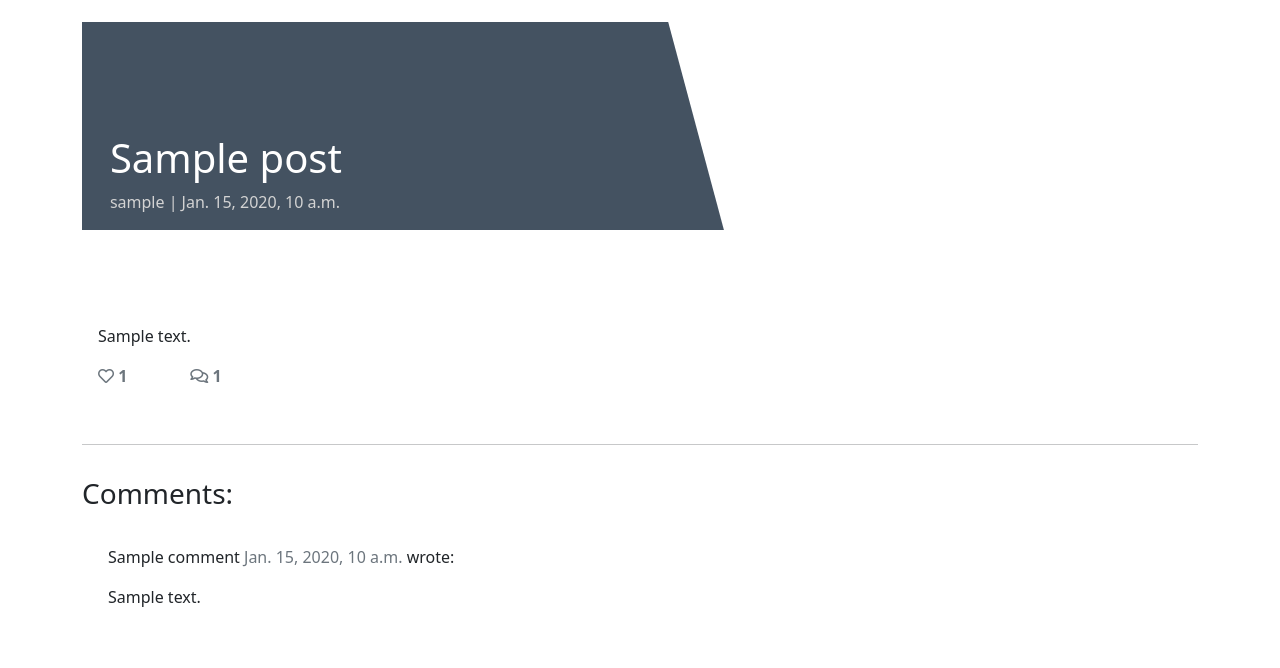
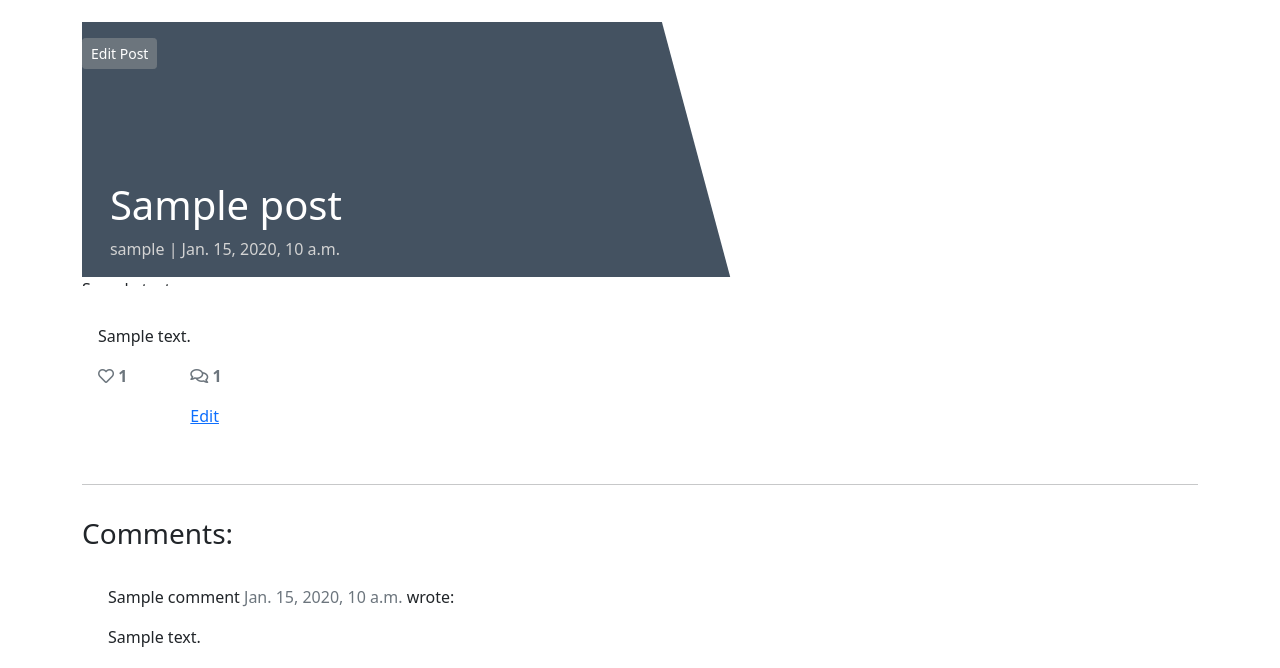
Before and after one commit to oconnorian3/recipesforu, a Django app: a page that uses templates/post_detail.html in a window 1280 px wide. Shown: the part 314-982 px from the top of the page. Run offline with Django 3.2, Linux system fonts and the light colour scheme; a user stored in the database is signed in; tables that the repository leaves empty hold one stand-in row (values such as "Sample post").

Commit message:
Some code for edit function added to URLs and views file

```diff
--- a/blog/urls.py
+++ b/blog/urls.py
@@ -1,9 +1,11 @@
 from . import views
 from .views import create_post
+from .views import edit_post
 from django.urls import path
 
 urlpatterns = [
     path("", views.PostList.as_view(), name="home"),
     path('create/', views.create_post, name='create_post'),
+    path('edit/<slug:slug>/', views.edit_post, name='edit_post'),
     path('<slug:slug>/', views.PostDetail.as_view(), name='post_detail'),
 ]
--- a/blog/views.py
+++ b/blog/views.py
@@ -4,6 +4,7 @@ from .models import Post
 from django.contrib.auth.decorators import login_required
 from django.shortcuts import render, redirect
 from .forms import PostForm
+from .forms import EditPostForm
 
 
 class PostList(generic.ListView):
@@ -45,3 +46,16 @@ def create_post(request):
     else:
         form = PostForm()
     return render(request, 'create.html', {'form': form})
+
+def edit_post(request, post_id, slug):
+    post = get_object_or_404(Post, id=post_id, slug=slug)
+
+    if request.method == 'POST':
+        form = EditPostForm(request.POST, instance=post)
+        if form.is_valid():
+            form.save()
+            return redirect('post_detail', post_id=post.id, slug=slug)
+    else:
+        form = EditPostForm(instance=post)
+
+    return render(request, 'edit_post.html', {'form': form})
--- a/templates/post_detail.html
+++ b/templates/post_detail.html
@@ -4,6 +4,11 @@
     <div class="container">
         <div class="row g-0">
             <div class="col-md-6 masthead-text">
+                {% if user.is_authenticated %}
+                <div class="text-right mt-3">
+                    <a href="{% url 'edit_post' slug=post.slug %}" class="btn btn-secondary btn-sm">Edit Post</a>
+                  </div>
+                {% endif %}
                 <!-- Post title goes in these h1 tags -->
                 <h1 class="post-title">{{ post.title }}</h1>
                 <!-- Post author goes before the | the post's created date goes after -->
@@ -17,6 +22,10 @@
                 <img src=" {{ post.featured_image.url }}" width="100%">
                 {% endif %}
             </div>
+            <div class="card-text">
+                {{ post.content | safe }}
+              </div>
+
         </div>
     </div>
 </div>
@@ -42,6 +51,13 @@
                             <!-- Our total_comments variable goes before the closing strong tag -->
                             {{ total_comments }}</strong>
                         {% endwith %}
+                        {% if user.is_authenticated %}
+                    <div class="text-right mt-3">
+                        <a href="{% url 'edit_post' post_id=post.id slug=post.slug %}">Edit</a>
+
+                    </div>
+                        {% endif %}
+
                     </div>
                 </div>
             </div>
```
Also changed, not shown: blog/forms.py (+11 -0 lines), templates/edit_post.html (added, +18 -0 lines).
